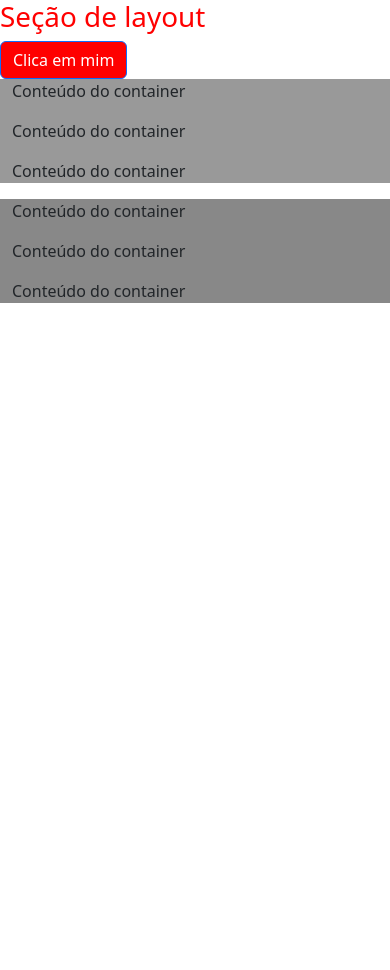
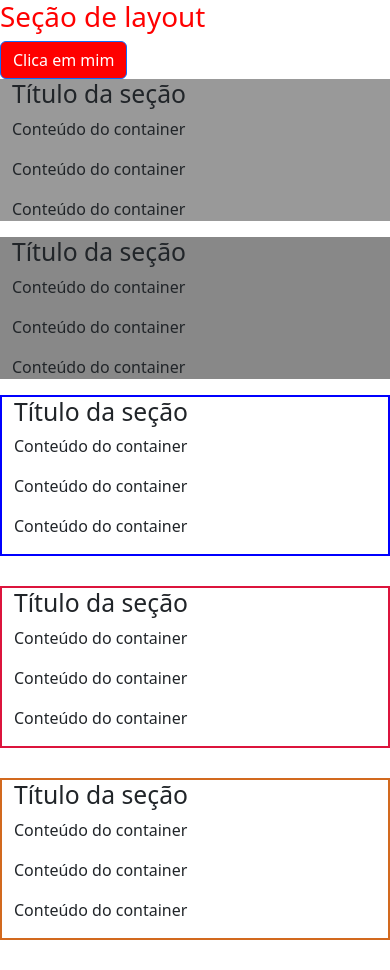
Before and after one commit to Thiago11112000/Curso-BootStrap-5, a plain HTML site: page 3_LAOUT/1_aulas/index.html in a window 390 px wide. Before the commit the page ends 844 px from the top, so only its background shows below. Drawn offline with nearby package versions, Linux system fonts and the light colour scheme.

Commit message:
Container por breakpoint

```diff
--- a/3_LAOUT/1_aulas/css/style.css
+++ b/3_LAOUT/1_aulas/css/style.css
@@ -31,3 +31,21 @@ h1{
 .container-fluid{
     background-color:   #888;
 }
+
+/*Container Breakpoint   */
+
+
+ .container-sm{
+    margin-bottom: 30px;
+    border: 2px solid blue;
+ }
+
+ .container-md{
+    margin-bottom: 30px;
+    border: 2px solid crimson;
+ }
+
+ .container-lg{
+    margin-bottom: 30px;
+    border: 2px solid chocolate;
+ }
--- a/3_LAOUT/1_aulas/index.html
+++ b/3_LAOUT/1_aulas/index.html
@@ -12,19 +12,41 @@
     <h1>Seção de layout</h1>
     <button class="btn btn-primary"> Clica em mim</button>
     <!---------------------Container-->
-
-
     <div class="container">
+     <h2>Título da seção</h2>
       <p>Conteúdo do container</p>
       <p>Conteúdo do container</p>
       <p>Conteúdo do container</p>
     </div>
 
+    <!---------------------Fluid-->
+
     <div class="container-fluid">
+      <h2>Título da seção</h2>
       <p>Conteúdo do container</p>
       <p>Conteúdo do container</p>
       <p>Conteúdo do container</p>
     </div>
 
+    <!---------------------Container Breakpoint-->
+    <div class="container-sm">
+        <h2>Título da seção</h2>
+        <p>Conteúdo do container</p>
+        <p>Conteúdo do container</p>
+        <p>Conteúdo do container</p>
+      </div>
+      <div class="container-md">
+        <h2>Título da seção</h2>
+        <p>Conteúdo do container</p>
+        <p>Conteúdo do container</p>
+        <p>Conteúdo do container</p>
+      </div>
+      <div class="container-lg">
+        <h2>Título da seção</h2>
+        <p>Conteúdo do container</p>
+        <p>Conteúdo do container</p>
+        <p>Conteúdo do container</p>
+      </div>
+
 </body>
 </html>
```
